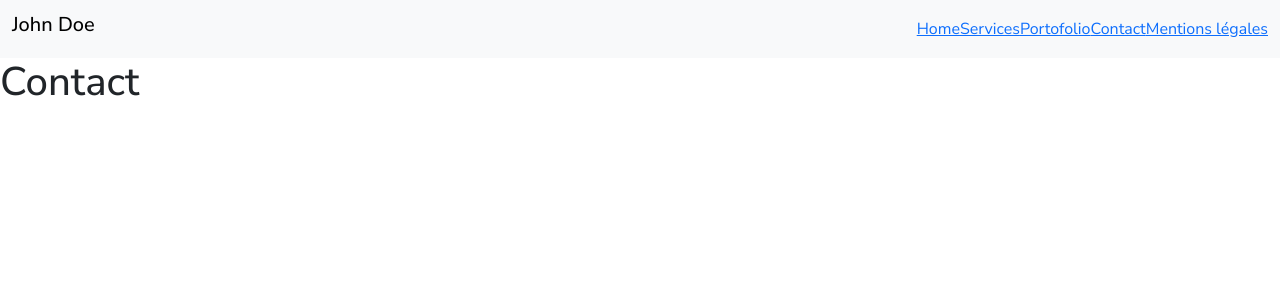
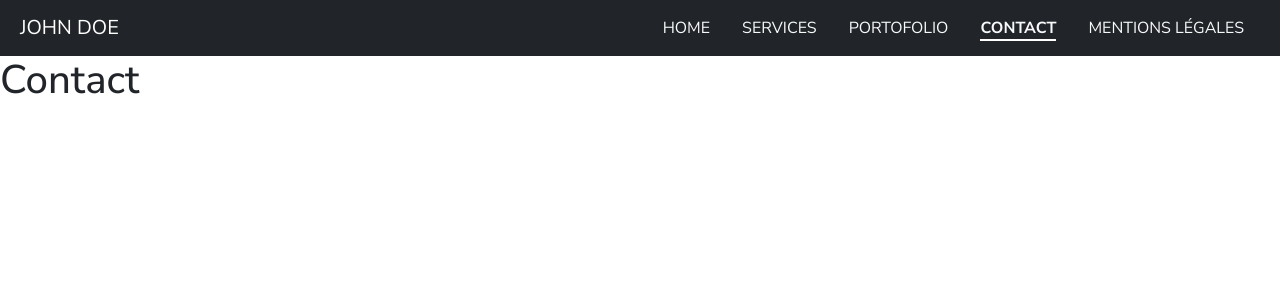
Before and after one commit to xfoule-971/johndoeapp, a React (Create React App) app: page /contact in a window 1280 px wide. Shown: the top 300 px of the page. Built offline with nearby package versions, Linux system fonts and the light colour scheme.

Commit message:
add lien actif du menu

```diff
--- a/src/components/Navigation.js
+++ b/src/components/Navigation.js
@@ -1,21 +1,60 @@
-import { Link } from "react-router-dom";
+import { NavLink } from "react-router-dom";
 
 const Navigation = () =>{
     return(
-        <nav class="navbar navbar-expand-lg bg-light">
+        <nav className="navbar navbar-expand-lg navbar-dark bg-dark px-2">
             <div class="container-fluid">
-                <h3 class="navbar-brand" href="#">John Doe</h3>
-                <button class="navbar-toggler" type="button" data-bs-toggle="collapse" data-bs-target="#navbarTogglerDemo02" aria-controls="navbarTogglerDemo02" aria-expanded="false" aria-label="Toggle navigation">
-                <span class="navbar-toggler-icon"></span>
+                <NavLink to="/" className="navbar-brand text-uppercase">John doe</NavLink>
+
+                <button className="navbar-toggler" type="button" data-bs-toggle="collapse" data-bs-target="#navbarTogglerDemo02" aria-controls="navbarTogglerDemo02" aria-expanded="false" aria-label="Toggle navigation">
+                <span className="navbar-toggler-icon"></span>
                 </button>
 
-                <div class="collapse navbar-collapse" id="navbarTogglerDemo02">
-                    <ul class="navbar-nav ms-auto mb-2 mb-lg-0">
-                        <Link to="/">Home</Link>
-                        <Link to="/services">Services</Link>
-                        <Link to="/portofolio">Portofolio</Link>
-                        <Link to="/contact">Contact</Link>
-                        <Link to="/mentionslegales">Mentions légales</Link>
+                <div clasNclassNames="collapse navbar-collapse" id="navbarTogglerDemo02">
+
+                    <ul className="navbar-nav ms-auto mb-2 mb-lg-0 text-uppercase text-light">
+
+                        {/*Mise en place du lien actif isActive sur mes liens*/}
+                        <li>
+                            <NavLink to="/"
+                            style={({isActive}) =>({
+                                fontWeight: isActive? 'bold' : 'normal',
+                                borderBottom: isActive? '2px solid #fff': 'none',
+                            })}
+                            className="text-light text-decoration-none mx-3">Home</NavLink>
+                        </li>
+                        <li>
+                            <NavLink to="/services"
+                            style={({isActive}) =>({
+                                fontWeight: isActive? 'bold' : 'normal',
+                                borderBottom: isActive? '2px solid #fff': 'none',
+                            })}
+                            className="text-light text-decoration-none mx-3">Services</NavLink>
+                        </li>
+                        <li>
+                            <NavLink to="/portofolio"
+                             style={({isActive}) =>({
+                                fontWeight: isActive? 'bold' : 'normal',
+                                borderBottom: isActive? '2px solid #fff': 'none',
+                            })}
+                            className="text-light text-decoration-none mx-3">Portofolio</NavLink>
+                        </li>
+                        <li>
+                            <NavLink to="/contact"
+                             style={({isActive}) =>({
+                                fontWeight: isActive? 'bold' : 'normal',
+                                borderBottom: isActive? '2px solid #fff': 'none',
+                            })}
+                            className="text-light text-decoration-none mx-3">Contact</NavLink>
+                        </li>
+                        <li>
+                            <NavLink to="/mentionslegales"
+                             style={({isActive}) =>({
+                                fontWeight: isActive? 'bold' : 'normal',
+                                borderBottom: isActive? '2px solid #fff': 'none',
+                            })}
+                            className="text-light text-decoration-none mx-3">Mentions légales</NavLink>
+                        </li>
                     </ul>
                 </div>
             </div>
```
Also changed, not shown: src/index.scss (line endings or trailing spaces).
